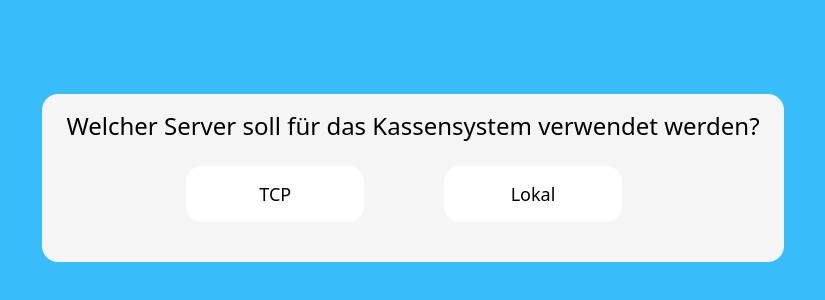
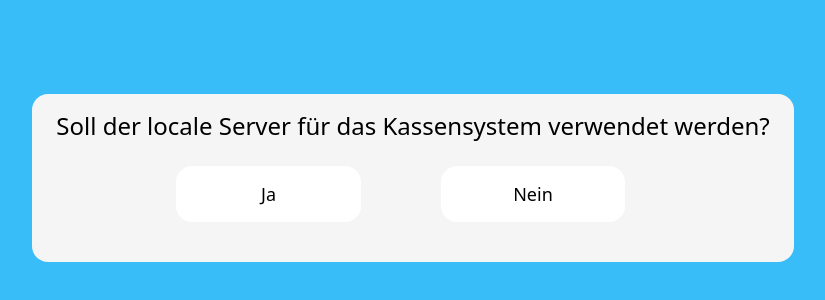
Before and after one commit to htw-student-83/CBM_System, a React (Create React App) app in the folder implementation/frontend/: page /cashbox/serverArt in a window 1280 px wide. Shown: the part 146-446 px from the top of the page, without its empty margins (227-1052 px from the left). Built offline with nearby package versions, Linux system fonts and the light colour scheme.

Commit message:
changed the event, which function should call by the event server connection

```diff
--- a/implementation/frontend/src/components/Server_Connection.js
+++ b/implementation/frontend/src/components/Server_Connection.js
@@ -2,7 +2,6 @@ import {useEffect, useState} from "react";
 import { useNavigate } from 'react-router-dom'
 
 const Server_Connection = () => {
-    const [windowForLokalServer, setWindowForLokalServer] = useState(false);
     const navigate = useNavigate();
 
     const goToTCPServer = () =>{
@@ -17,18 +16,18 @@ const Server_Connection = () => {
         <div className="bg-sky-400 h-dvh w-auto">
             <div className="py-60">
                 <div className="bg-neutral-100 mx-4 border-amber-800 ml-auto mr-auto rounded-2xl p-4 w-fit pl-6 pr-6">
-                    <h1 className="text-2xl text-center">Welcher Server soll für das Kassensystem verwendet werden?</h1>
+                    <h1 className="text-2xl text-center">Soll der locale Server für das Kassensystem verwendet werden?</h1>
                     <div className="flex flex-grow mx-20">
                         <button id='tcp' className="bg-white text-lg rounded-2xl p-2 mx-10 my-6 h-14 w-2/6 hover:bg-emerald-200 border-b-emerald-200"
                             onClick={() => {
-                                goToTCPServer();
+                                goToLocalServer();
                             }}
-                        >TCP</button>
+                        >Ja</button>
                          <button className="bg-white text-lg rounded-2xl p-2 mx-10 my-6 h-14 w-2/6  hover:bg-amber-200 border-amber-600"
                              onClick={() => {
-                                 goToLocalServer();
+                                 goToTCPServer();
                              }}
-                        >Lokal</button>
+                        >Nein</button>
                     </div>
                 </div>
             </div>
```
Also changed, not shown: 1 other file (tests, documents, lock files or other folders).
